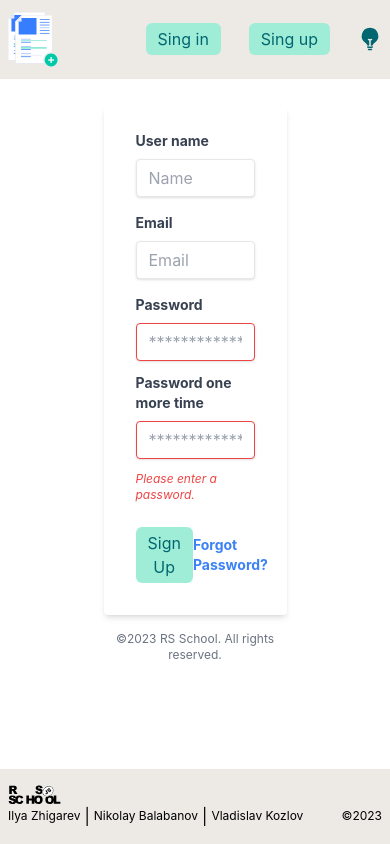
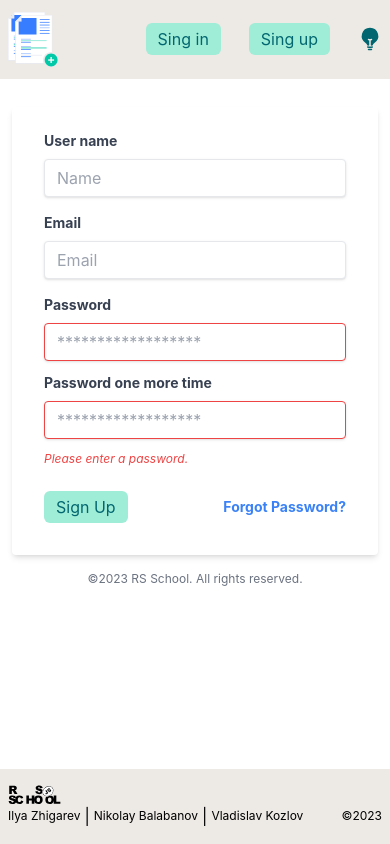
Before and after one commit to sensaur/rsclone, a React (Create React App) app: page /signup in a window 390 px wide. Built offline with nearby package versions, Linux system fonts and the light colour scheme; no server answers.

Commit message:
feat: add adaptive for singin and singUp

```diff
--- a/src/components/SignIn.tsx
+++ b/src/components/SignIn.tsx
@@ -38,7 +38,7 @@ function SignIn() {
   };
 
   return (
-    <div className="w-1/2 py-4 m-auto">
+    <div className="w-full sm:w-1/2 py-4 m-auto">
       <form className="bg-white shadow-md rounded px-8 pt-6 pb-8 mb-4 dark:bg-colorD1" onSubmit={handleSubmit}>
         <div className="mb-4">
           {/* eslint-disable-next-line jsx-a11y/label-has-associated-control */}
--- a/src/components/SignUp.tsx
+++ b/src/components/SignUp.tsx
@@ -45,7 +45,7 @@ function SignUp() {
   };
 
   return (
-    <div className="w-1/2 py-4 m-auto ">
+    <div className="w-full sm:w-1/2 py-4 m-auto">
       <form className="bg-white shadow-md rounded px-8 pt-6 pb-8 mb-4 dark:bg-colorD1" onSubmit={handleSubmit}>
         <div className="mb-4">
           {/* eslint-disable-next-line jsx-a11y/label-has-associated-control */}
```
